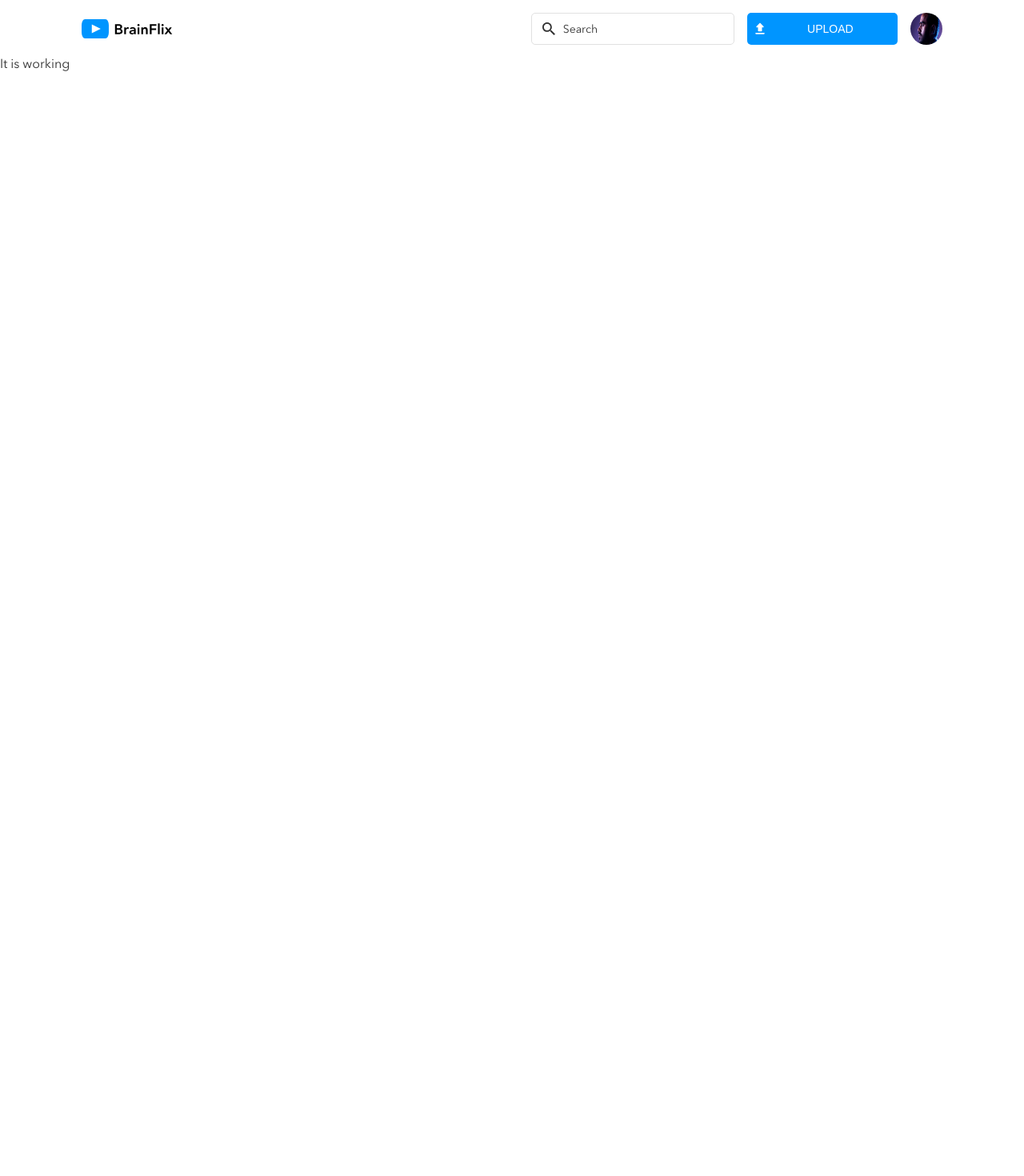
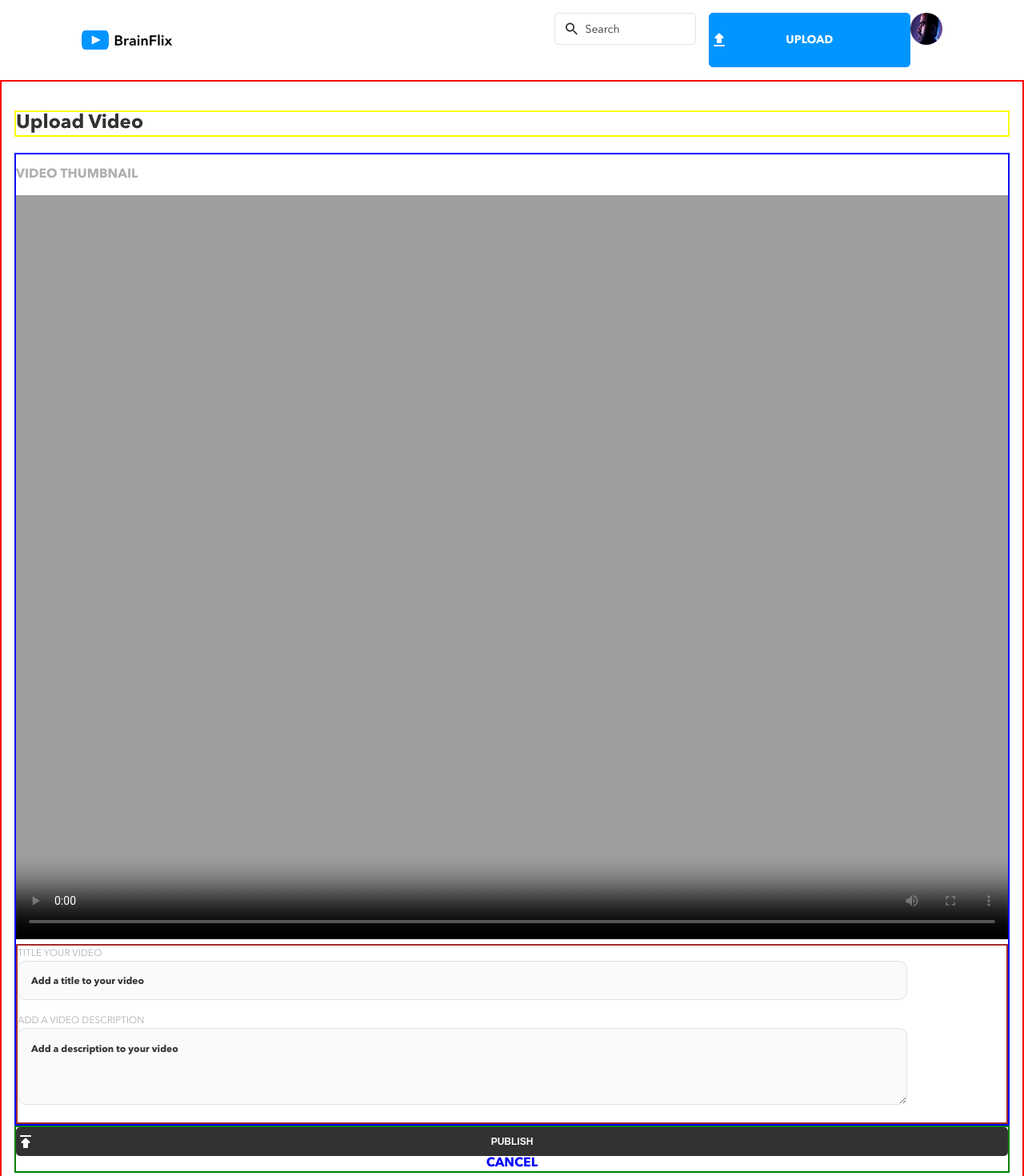
Before and after one commit to olusanyaJ/olusanya-jegede-brainflix, a React (Create React App) app: page /upload in a window 1280 px wide. Shown: the top 1470 px of the page at 80% size. Before the commit the page ends 800 px from the top, so only its background shows below. Built offline with nearby package versions, Linux system fonts and the light colour scheme.

Commit message:
Feat: Link upload button to upload page

```diff
--- a/package.json
+++ b/package.json
@@ -6,6 +6,7 @@
     "@testing-library/jest-dom": "^5.17.0",
     "@testing-library/react": "^13.4.0",
     "@testing-library/user-event": "^13.5.0",
+    "axios": "^1.5.1",
     "react": "^18.2.0",
     "react-dom": "^18.2.0",
     "react-router-dom": "^6.17.0",
--- a/src/App.js
+++ b/src/App.js
@@ -1,3 +1,4 @@
+import { BrowserRouter, Route, Routes } from "react-router-dom";
 import "./App.scss";
 import Header from "./components/Header/Header";
 import Main from "./components/Main/Main";
@@ -6,9 +7,15 @@ import UploadPage from "./pages/UploadPage/UploadPage";
 function App() {
   return (
     <div className="App">
-      <Header />
-      <UploadPage />
-      {/* <Main /> */}
+      <BrowserRouter>
+        <Header />
+        <main>
+          <Routes>
+            <Route path="/" element={<Main />}></Route>
+            <Route path="/upload" element={<UploadPage />}></Route>
+          </Routes>
+        </main>
+      </BrowserRouter>
     </div>
   );
 }
--- a/src/components/Header/Header.js
+++ b/src/components/Header/Header.js
@@ -42,9 +42,11 @@ const Header = () => {
               />
             </div>
 
-            {/* <Link to="/upload">UPLOAD</Link> */}
+            <Link to="/upload" className="user__upload">
+              <p className="user__upload-text">UPLOAD</p>
+            </Link>
 
-            <button className="user__button" type="user__upload">
+            {/* <button className="user__button" type="user__upload">
               <svg
                 xmlns="http://www.w3.org/2000/svg"
                 className="user__upload-icon"
@@ -62,7 +64,7 @@ const Header = () => {
                 </g>
               </svg>
               <span className="user__button-text">UPLOAD</span>
-            </button>
+            </button> */}
 
             <img
               className="user__image user__image--tablet"
--- a/src/components/Header/Header.scss
+++ b/src/components/Header/Header.scss
@@ -2,6 +2,28 @@
 @use "../../styles/partials/typography" as *;
 @use "../../styles/partials/variables" as *;
 @use "../../styles/partials/mixins" as *;
+
+.user__upload {
+  padding: 0.5rem;
+  width: 100%;
+  border-radius: 0.3125rem;
+  border: 0;
+  text-decoration: none;
+  fill: $primary-color-white;
+  border: 1px solid $primary-color-blue;
+  background: url("../../assets/icons/upload.svg") left center no-repeat
+    $primary-color-blue;
+  color: $primary-color-white;
+  cursor: pointer;
+  @include labels-and-buttons;
+}
+.user__upload-text {
+  color: $primary-color-white;
+  @include body-copy;
+  font-weight: 700;
+  text-align: center;
+  flex-grow: 1;
+}
 
 .header {
   background-color: $primary-color-white;
@@ -139,15 +161,7 @@
   }
 
   &__upload-icon {
-    fill: $primary-color-white;
     width: 20px;
     height: 20px;
   }
-
-  &__button-text {
-    color: $primary-color-white;
-    @include body-copy;
-    text-align: center;
-    flex-grow: 1;
-  }
 }
--- a/src/pages/UploadPage/UploadPage.js
+++ b/src/pages/UploadPage/UploadPage.js
@@ -1,7 +1,60 @@
 import "./UploadPage.scss";
+import { Link } from "react-router-dom";
 
 const UploadPage = () => {
-  return <>It is working</>;
+  return (
+    <section className="upload">
+      <h2 className="upload__title">Upload Video</h2>
+      <div className="upload__container">
+        <h3 className="upload__subtitle">VIDEO THUMBNAIL</h3>
+        <video
+          className="upload__video"
+          width=""
+          height=""
+          controls
+          type="video/mp4"
+          poster="{videosData.image}"
+        />
+        <div className="upload__form">
+          <form className="form">
+            <div className="form__group">
+              <label htmlFor="name" className="form__label">
+                TITLE YOUR VIDEO
+              </label>
+              <input
+                type="text"
+                id="name"
+                className="form__input"
+                name="name"
+                placeholder="Add a title to your video"
+                autoComplete="name"
+              />
+            </div>
+            <div className="form__group">
+              <label htmlFor="comment" className="form__label">
+                ADD A VIDEO DESCRIPTION
+              </label>
+              <textarea
+                name="comment"
+                id="comment"
+                className="form__area"
+                placeholder="Add a description to your video"
+              ></textarea>
+            </div>
+          </form>
+        </div>
+      </div>
+
+      <div className="upload__wrapper">
+        <button type="submit" className="upload__button">
+          PUBLISH
+        </button>
+        <Link to="/" className="upload__link">
+          <p className="upload__cancel">CANCEL</p>
+        </Link>
+      </div>
+    </section>
+  );
 };
 
 export default UploadPage;
--- a/src/pages/UploadPage/UploadPage.scss
+++ b/src/pages/UploadPage/UploadPage.scss
@@ -0,0 +1,115 @@
+@use "../../styles/partials/reset";
+@use "../../styles/partials/typography" as *;
+@use "../../styles/partials/variables" as *;
+@use "../../styles/partials/mixins" as *;
+
+.upload {
+  border: 2px solid red;
+  padding: 1rem;
+
+  &__title {
+    border: 2px solid yellow;
+  }
+
+  &__container {
+    border: 2px solid blue;
+  }
+
+  &__subtitle {
+    color: $primary-color-silver;
+    font-size: 1rem;
+  }
+
+  &__video {
+    width: 100%;
+  }
+
+  &__form {
+    border: 2px solid brown;
+  }
+
+  &__wrapper {
+    border: 2px solid green;
+    text-align: center;
+  }
+
+  &__button {
+    padding: 0.5rem;
+    width: 100%;
+    border-radius: 0.3125rem;
+    border: 0;
+    background: url("../../assets/icons/publish.svg") left center no-repeat
+      $primary-color-black;
+    color: $primary-color-white;
+    cursor: pointer;
+    @include labels-and-buttons;
+  }
+
+  &__link {
+    text-decoration: none;
+  }
+  &__cancel {
+    color: blue;
+    font-weight: bold;
+    margin: 0;
+  }
+}
+
+.form {
+  display: flex;
+  flex-direction: column;
+  @include tablet {
+    width: 90%;
+  }
+
+  &__group {
+    margin-bottom: 1rem;
+  }
+
+  &__label {
+    color: $primary-color-silver;
+    font-size: 0.75rem;
+  }
+
+  &__input {
+    background-color: $secondary-color-alabaster;
+    padding: 1rem;
+    width: 100%;
+    border-radius: 10px;
+    border: 1px solid $secondary-color-mercury;
+
+    &::placeholder {
+      color: $primary-color-black;
+      font-family: "Avenir Next LT Pro", sans-serif;
+      @include labels-and-buttons;
+    }
+  }
+
+  &__input:active,
+  &__area:active {
+    border: 1px solid $secondary-color-black;
+  }
+
+  &__area {
+    background-color: $secondary-color-alabaster;
+    padding: 1rem;
+    height: 6rem;
+    width: 100%;
+    border-radius: 10px;
+    border: 1px solid $secondary-color-mercury;
+
+    &::placeholder {
+      color: $primary-color-black;
+      font-family: "Avenir Next LT Pro", sans-serif;
+      @include labels-and-buttons;
+    }
+  }
+
+  &__button:hover {
+    background-color: $secondary-color-black;
+  }
+
+  &__invalid-input {
+    border: 1px solid red;
+  }
+}
```
Also changed, not shown: src/assets/images/Upload-video-preview.jpg (added), 1 other file (tests, documents, lock files or other folders).
